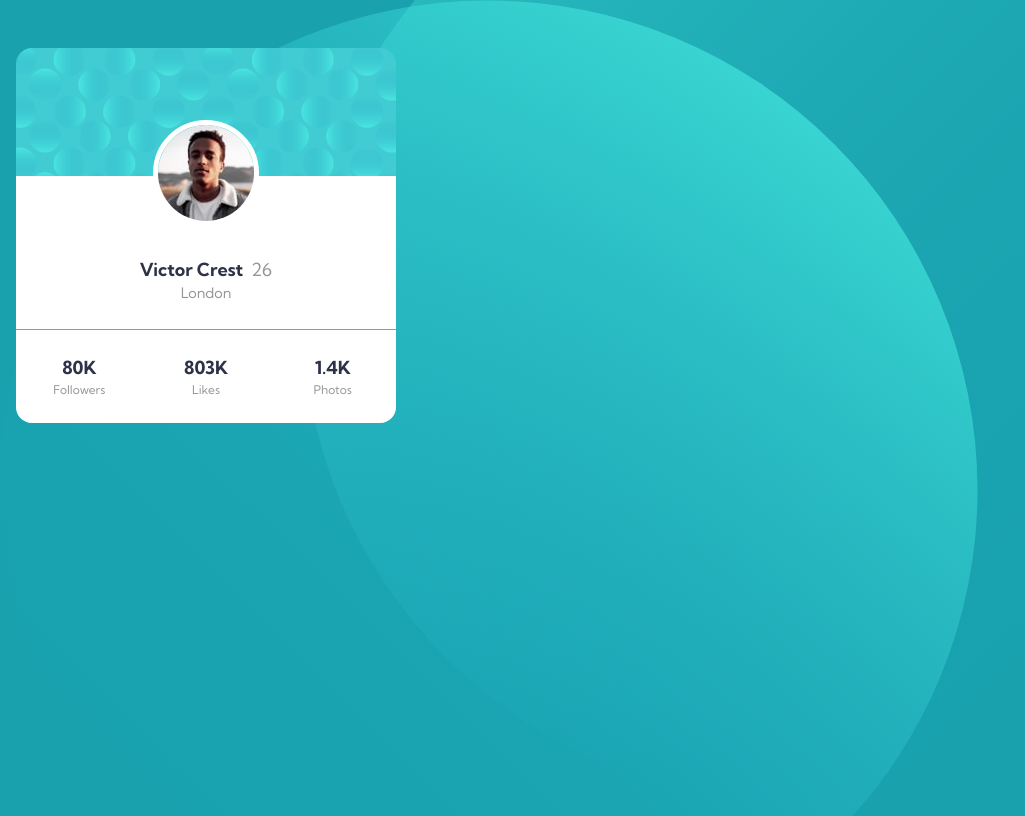
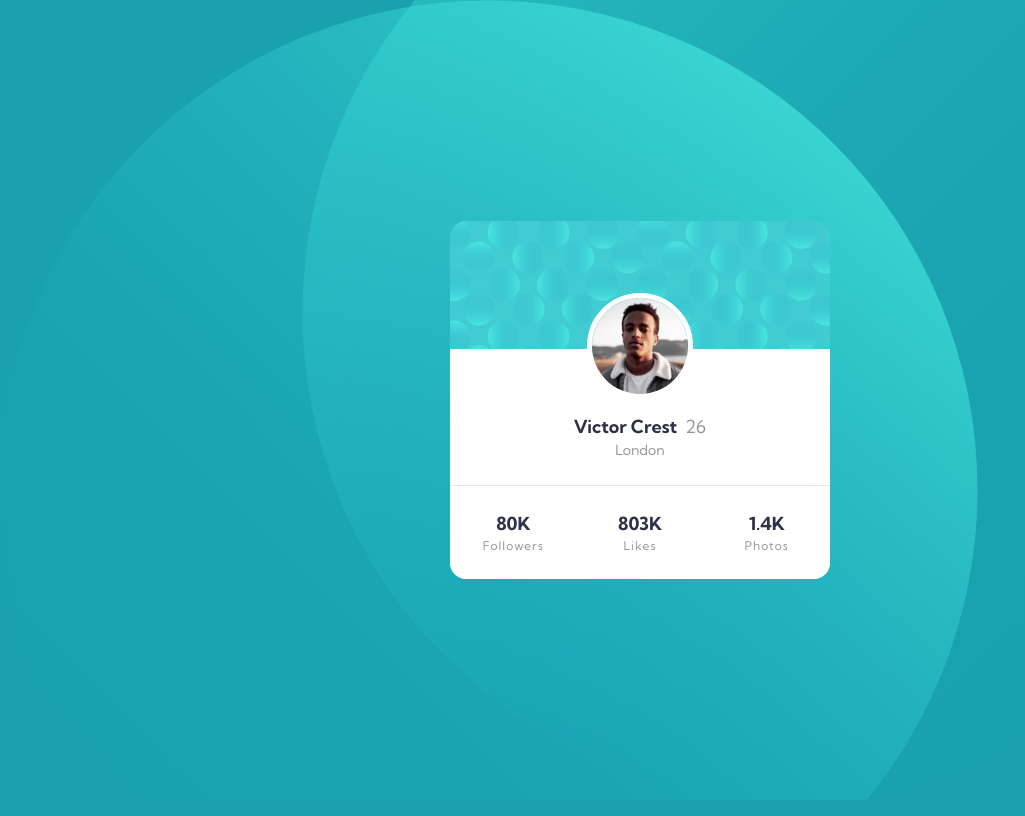
Before and after one commit to swcoll2010/mentor-profile-card-component-main, a plain HTML site: page index.html in a window 1280 px wide. Shown: the whole page, without its empty margins (0-1025 px from the left). Drawn offline with Linux system fonts and the light colour scheme.

Commit message:
center profile card

```diff
--- a/src/_colors.scss
+++ b/src/_colors.scss
@@ -7,4 +7,5 @@ $clr-primary-600: hsl(229, 23%, 23%);
 /* Neutral */
 
 $clr-neutral-100: hsl(0, 0%, 100%);
+$clr-neutral-200: hsl(0, 0%, 90%);
 $clr-neutral-400: hsl(0, 0%, 59%);
--- a/src/styles.scss
+++ b/src/styles.scss
@@ -20,7 +20,9 @@ body {
 
 main {
   height: 100%;
-  margin: 3rem 1rem;
+  display: grid;
+  grid-auto-columns: minmax(auto, 380px);
+  place-content: center;
 }
 
 .profile {
@@ -53,7 +55,7 @@ main {
 
 .profile__body {
   width: 100%;
-  padding: 5rem 0 1.5rem;
+  padding: 4rem 0 1.5rem;
 }
 
 .profile__person-name,
@@ -69,7 +71,7 @@ main {
 }
 
 .profile__person-location {
-  font-size: 0.9rem;
+  font-size: 0.875rem;
 }
 
 .profile__footer {
@@ -77,14 +79,16 @@ main {
   padding: 1.5rem 0;
   display: grid;
   grid-template-columns: repeat(3, 1fr);
-  border-top: 1px solid $clr-neutral-400;
+  border-top: 1px solid $clr-neutral-200;
   border-radius: 0 0 $br-normal $br-normal;
 }
 
 .profile__footer-section {
   font-size: 0.75rem;
+  letter-spacing: 1px;
 }
 
 .profile__footer-total {
   font-size: $fs-normal;
+  letter-spacing: normal;
 }
```
Also changed, not shown: styles.min.css, 1 other file.
